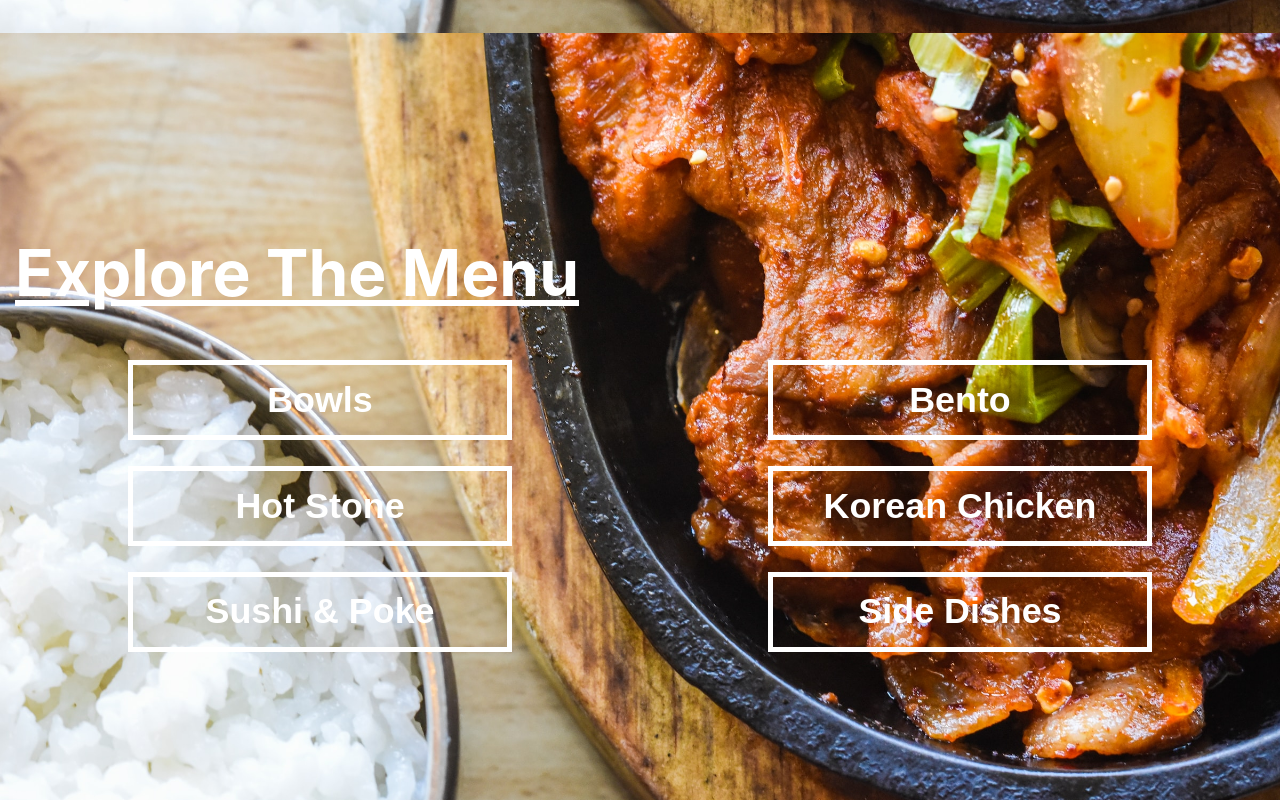
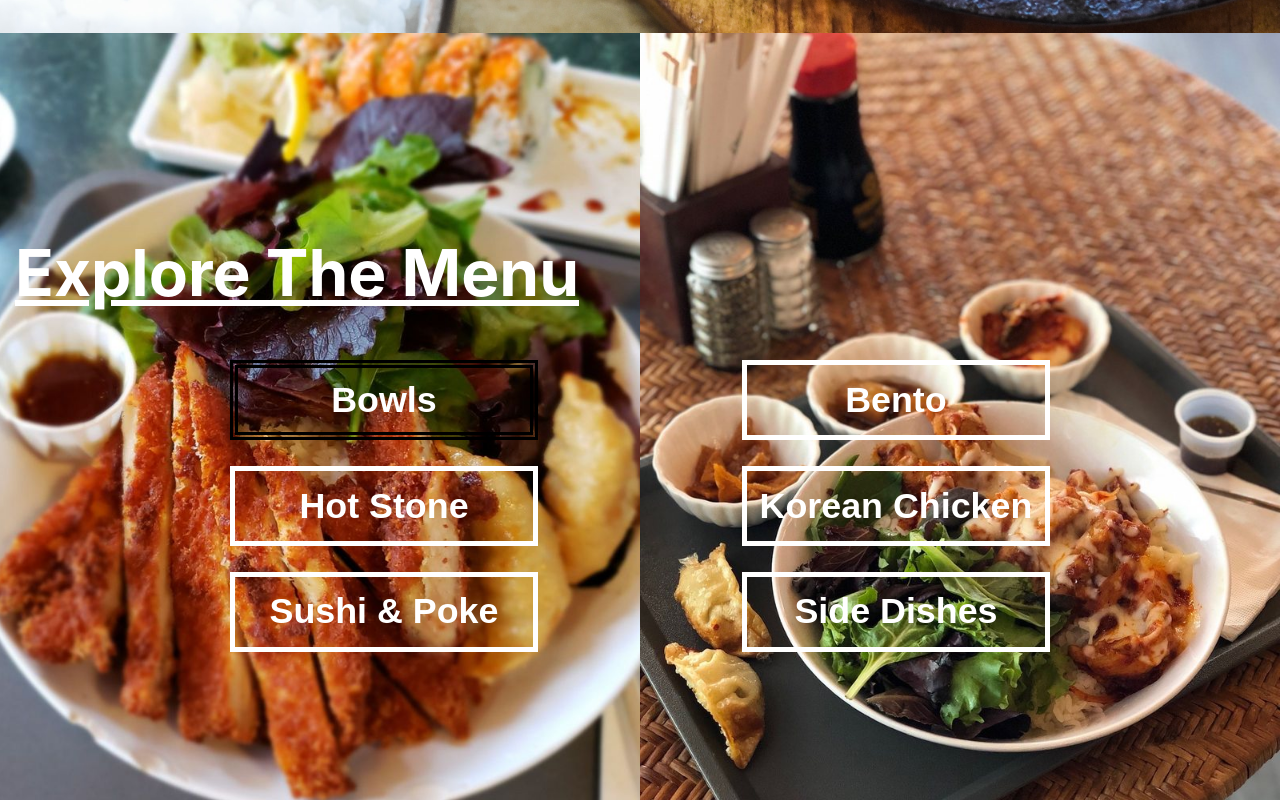
Before and after one commit to MarineNewt/Restaurant-LandingPage-UDB, a React (Create React App) app: page / in a window 1280 px wide. Both pictures are taken after a click on the button "Bowls". Shown: the part 767-1567 px from the top of the page. Built offline with nearby package versions, Linux system fonts and the light colour scheme.

Commit message:
Add Menu Items Format

```diff
--- a/src/App.css
+++ b/src/App.css
@@ -32,6 +32,13 @@
   position: relative;
   z-index: 1;
 }
+.Menu-Section {
+  height: fit-content;
+  position: relative;
+  padding-bottom: 5vw;
+  width: 100vw;
+  text-align: center;
+}
 
 .App-SectionC {
   position: absolute;
@@ -49,8 +56,11 @@
   height: 100%;
   object-fit: cover;
   object-position: center center;
+}
+.mainbackground-image.two {
+  width: 50%;
+}
 
-}
 
 .content-container {
   position: absolute;
@@ -79,6 +89,14 @@
   text-decoration: underline;
   color: white;
 }
+.center-logo.sub{
+  font-size: clamp(30px, 4vw, 1000px);
+  padding-top: 3vw;
+  background-color: transparent;
+  color: black;
+  margin: 0;
+  text-align: center;
+}
 
 .center-sublogo{
   color: white;
@@ -90,8 +108,11 @@
 }
 
 .menubutton-section{
-  width: 100vw;
-  margin-bottom: clamp(1px, 2vw, 1000px);
+  width: 80vw;
+  min-width: 420px;
+  margin-right: auto;
+  margin-left: auto;
+  display: flex;
 }
 .menubutton{
   font-size: clamp(28px, 2.8vw, 1000px);
@@ -101,9 +122,36 @@
   background-color: transparent;
   margin-right: 10%;
   margin-left: 10%;
+  margin-bottom: clamp(1px, 2vw, 1000px);
   width: 30%;
   height: 10vh;
 }
+.menubutton:hover{
+  border: 5px solid black;
+}
+.menubutton:focus{
+  border: 8px solid black;
+  border-style: double;
+}
+
+.menu-item{
+  font-size: clamp(14px, 2.5vw, 1000px);
+  width: 40vw;
+  height: 5vw;
+  display: inline-block;
+  font-family: Cambria, Cochin, Georgia, Times, 'Times New Roman', serif;
+}
+.menu-item-name{
+  font-weight: bold;
+  width: 50%;
+  text-align: left;
+}
+.menu-item-price{
+  width: 30%;
+  text-align: left;
+  padding-left: calc(15px - 1vw);
+}
+
 
 
 @keyframes App-logo-spin {
--- a/src/App.js
+++ b/src/App.js
@@ -1,11 +1,13 @@
 import './App.css';
-// import { useState } from "react";
-import phom1 from './images/main3.jpg'
-import phom2 from './images/main1.jpg'
-import phom3 from './images/main2.jpg'
+import { useState } from "react";
+import phom1 from './images/main3.jpg';
+import phom2 from './images/Alt3.jpg';
+import phom3 from './images/Alt1.jpg';
+import {Menu1} from './Menu.js';
 
 function App() {
-//  const [menu, setmenu] = useState("")
+  const [menu, setmenu] = useState("0")
+  const menuHeaders = ["empty", "Bowls", "Bento", "Hot Stone", "Korean Chicken", "Sushi & Poke", "Sides"]
   return (
     <div>
       <div className="App-Section">
@@ -27,30 +29,42 @@ function App() {
       <div className="App-Section">
         <div className="App-SectionC"  >
         <img
-            className="mainbackground-image"
-            src={phom1}
+            className="mainbackground-image two"
+            src={phom2}
+            alt="Background"
+        />
+        <img
+            className="mainbackground-image two"
+            src={phom3}
             alt="Background"
         />
         <div className="content-container">
-          <div>
+          <div style={{width: '100%'}}>
             <h1 className="center-logo menu">Explore The Menu</h1>
             <div className="menubutton-section">
-              <button className="menubutton" > Bowls </button>
-              <button className="menubutton" > Bento </button>
+              <button className="menubutton" onClick={(event) => {setmenu(1)}}> Bowls </button>
+              <button className="menubutton" onClick={(event) => {setmenu(2)}}> Bento </button>
             </div>
             <div className="menubutton-section">
-              <button className="menubutton" > Hot Stone </button>
-              <button className="menubutton" > Korean Chicken </button>
+              <button className="menubutton" onClick={(event) => {setmenu(3)}}> Hot Stone </button>
+              <button className="menubutton" onClick={(event) => {setmenu(4)}}> Korean Chicken </button>
             </div>
             <div className="menubutton-section">
-              <button className="menubutton" > Sushi & Poke </button>
-              <button className="menubutton" > Side Dishes </button>
+              <button className="menubutton" onClick={(event) => {setmenu(5)}}> Sushi & Poke </button>
+              <button className="menubutton"onClick={(event) => {setmenu(6)}}> Side Dishes </button>
             </div>
           </div>
         </div>
         </div>
       </div>
-      <div className="App-Section">
+      { menu > 0 && <div>
+        <div></div>
+        <h1 className='center-logo sub'>{menuHeaders[menu]}</h1>
+        <div className="Menu-Section" style={{}}>
+          {menu === 1 && Menu1.map((item) => {return <div className="menu-item"><div style={{display: 'flex', position: 'relative'}}><p className='menu-item-name'>{item.name}</p><p className='menu-item-price'>- ${item.price}</p> {item.hot === true && <p></p>} </div></div>})}
+        </div>
+      </div>}
+      <div className="App-Section" style={{backgroundColor: 'black'}}>
         <div className="App-SectionC" >
         <div className="content-container">
           <div>
--- /dev/null
+++ b/src/Menu.js
@@ -0,0 +1,9 @@
+let Menu1 = [];
+
+Menu1[0] = { name: 'Spicy Pork', price: 12, hot: true };
+Menu1[1] = { name: 'Beef bulgogi', price: 11, hot: false };
+Menu1[2] = { name: 'Beef bulgogi', price: 11, hot: false };
+Menu1[3] = { name: 'Spicy Pork', price: 12, hot: true };
+Menu1[4] = { name: 'Spicy Pork', price: 12, hot: true };
+Menu1[5] = { name: 'Beef bulgogi', price: 11, hot: false };
+module.exports.Menu1 = Menu1;
```
